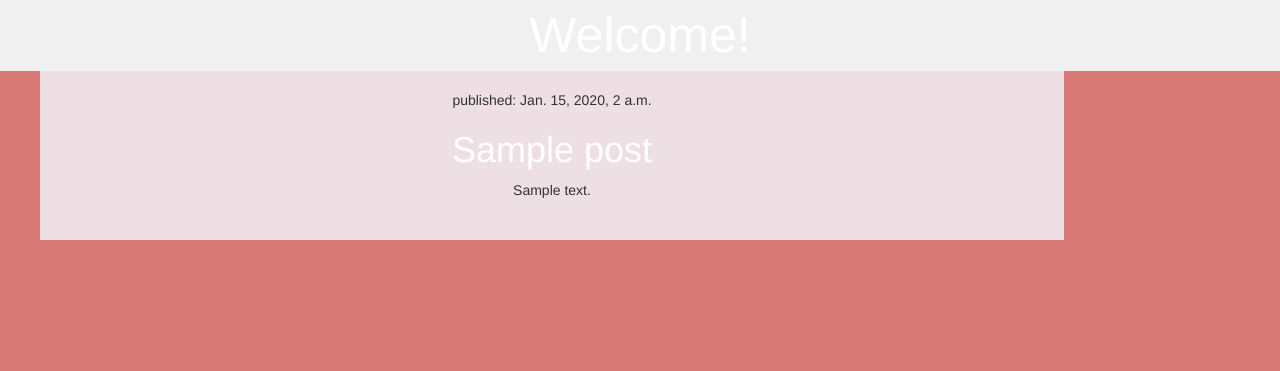
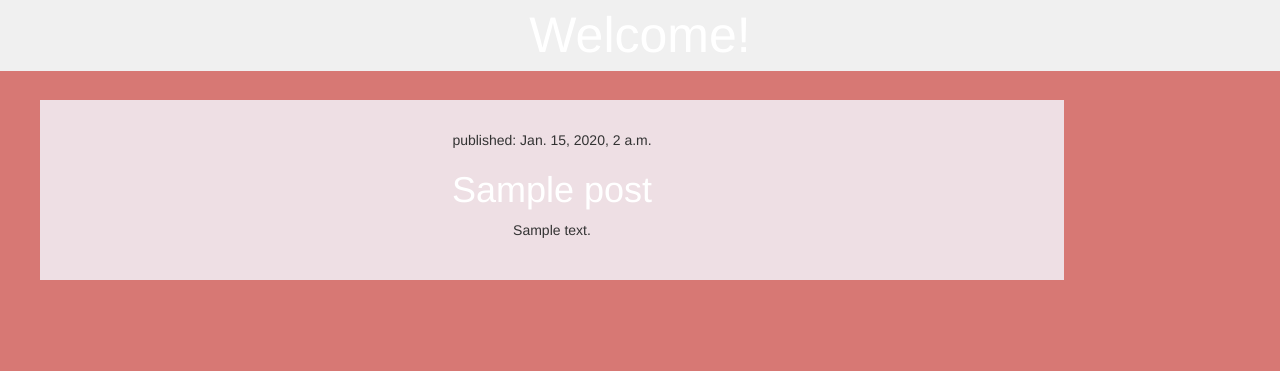
Before and after one commit to Halongpbn/my-first-blog, a Django app: template blog/templates/blog/post_list.html in a window 1280 px wide. Shown: the top 371 px of the page. Run offline with Django 3.2, Linux system fonts and the light colour scheme; the template is opened without the code that fills it: values that come from a table or form of the project are taken from there, others are empty; tables that the repository leaves empty hold one stand-in row (values such as "Sample post"); some libraries are stand-ins or nearby versions.

Commit message:
Fixed some css

```diff
--- a/blog/templates/blog/post_list.html
+++ b/blog/templates/blog/post_list.html
@@ -12,14 +12,14 @@
             <a href="http://halongpbn.pythonanywhere.com/">Welcome!</a>
         </div>
 
-  <div class="blog_post" style="margin-top:60px">
+  <div>
     {% for post in posts %}
-  <div>
+  <div  class="blog_post" style="margin-top:100px">
       <p>published: {{ post.published_date }}</p>
       <h1><a href="">{{ post.title }}</a></h1>
       <p>{{ post.text|linebreaksbr }}</p>
   </div>
-{% endfor %}
+  {% endfor %}
     </div>
   </div>
-  </html>
+</html>
```
